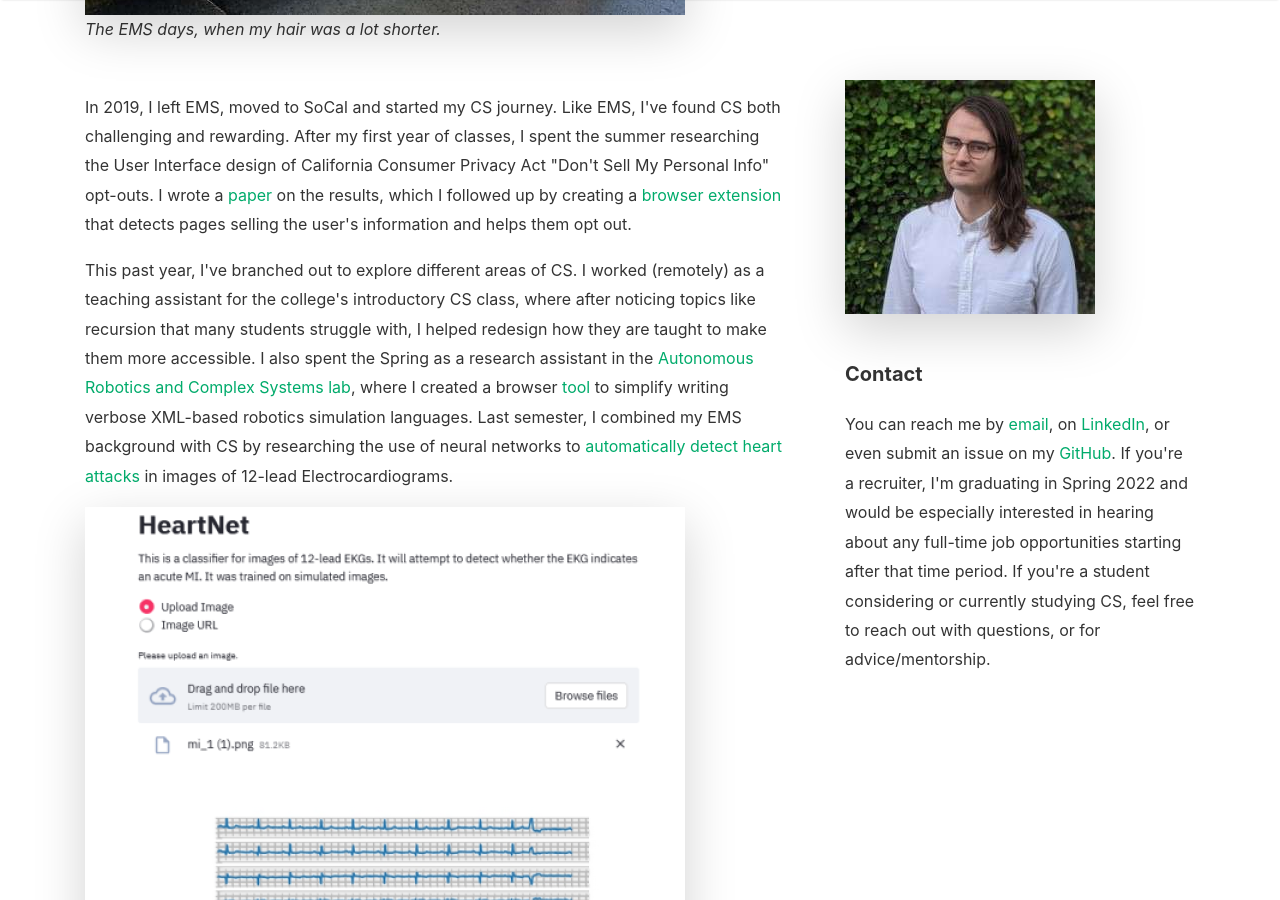
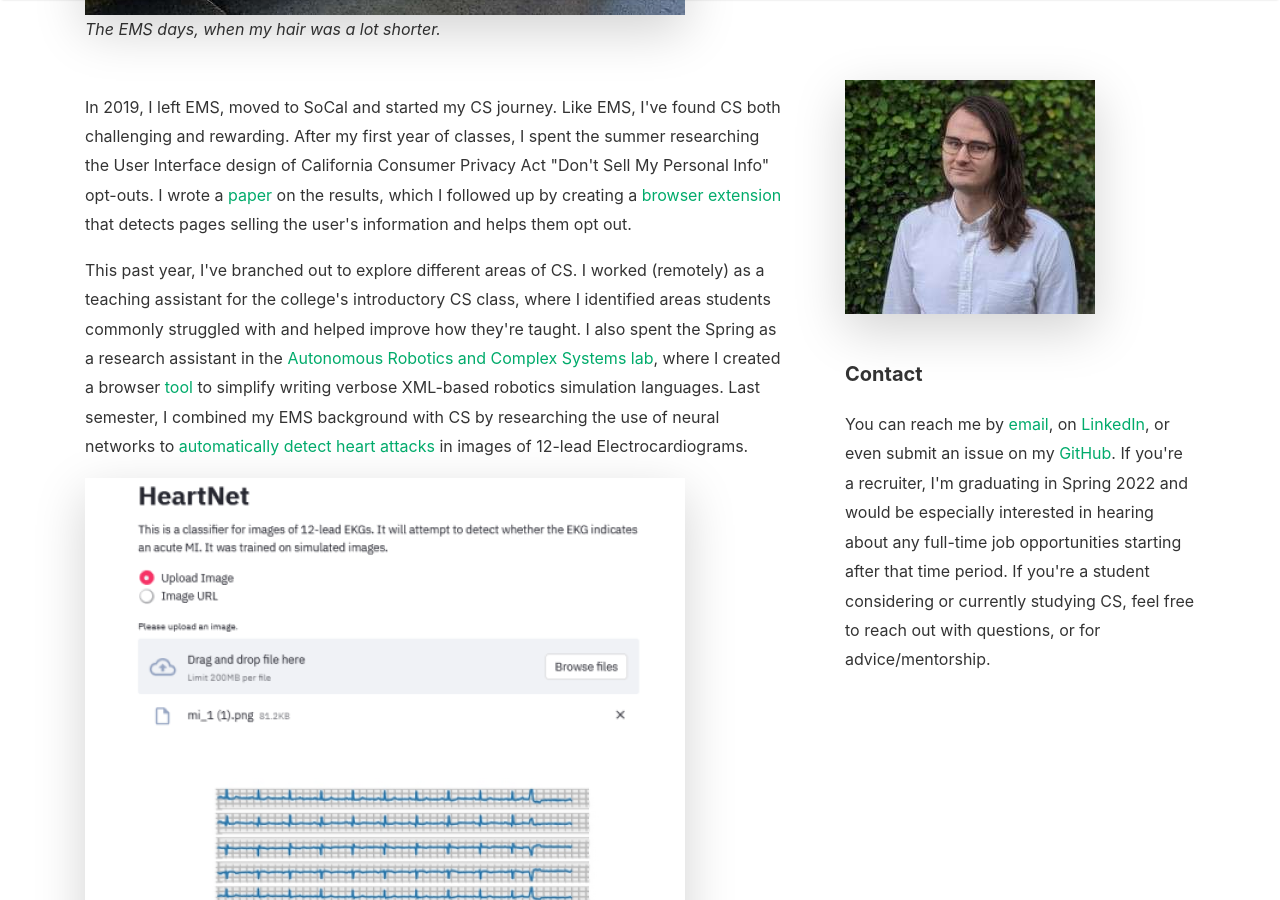
Before and after one commit to oapostrophe/oapostrophe.github.io, a Jekyll site: the page built from _pages/about.md, in a window 1280 px wide and 900 px high, scrolled down 1168 px. Built offline with Jekyll 4.4.1, drawn with Linux system fonts in a browser that asks for light colours; nearby versions of some CDN libraries.

Commit message:
wording update

```diff
--- a/_pages/about.md
+++ b/_pages/about.md
@@ -14,7 +14,7 @@
 
 <p>In 2019, I left EMS, moved to SoCal and started my CS journey.  Like EMS, I've found CS both challenging and rewarding.  After my first year of classes, I spent the summer researching the User Interface design of California Consumer Privacy Act "Don't Sell My Personal Info" opt-outs.  I wrote a <a target="_blank" href="https://arxiv.org/abs/2009.07884">paper</a> on the results, which I followed up by creating a <a target="_blank" href="https://github.com/oapostrophe/Who-sSellingMyInfo-">browser extension</a> that detects pages selling the user's information and helps them opt out.</p>
 
-<p>This past year, I've branched out to explore different areas of CS.  I worked (remotely) as a teaching assistant for the college's introductory CS class, where after noticing topics like recursion that many students struggle with, I helped redesign how they are taught to make them more accessible.  I also spent the Spring as a research assistant in the <a target="_blank" href="https://cs.pomona.edu/~ajc/arcslab/">Autonomous Robotics and Complex Systems lab</a>, where I created a browser <a target="_blank" href="https://github.com/oapostrophe/arms2">tool</a> to simplify writing verbose XML-based robotics simulation languages.  Last semester, I combined my EMS background with CS by researching the use of neural networks to <a target="_blank" href="https://github.com/oapostrophe/HeartNet">automatically detect heart attacks</a> in images of 12-lead Electrocardiograms.</p>
+<p>This past year, I've branched out to explore different areas of CS.  I worked (remotely) as a teaching assistant for the college's introductory CS class, where I identified areas students commonly struggled with and helped improve how they're taught.  I also spent the Spring as a research assistant in the <a target="_blank" href="https://cs.pomona.edu/~ajc/arcslab/">Autonomous Robotics and Complex Systems lab</a>, where I created a browser <a target="_blank" href="https://github.com/oapostrophe/arms2">tool</a> to simplify writing verbose XML-based robotics simulation languages.  Last semester, I combined my EMS background with CS by researching the use of neural networks to <a target="_blank" href="https://github.com/oapostrophe/HeartNet">automatically detect heart attacks</a> in images of 12-lead Electrocardiograms.</p>
 
 <p class="mb-5"><img class="shadow-lg" src="{{site.baseurl}}/assets/images/heartnet.png" alt="The heartnet app I created for classifying EKGs" /><br><i>The application I created to detect heart attack in EKG images.</i></p>
 
```
